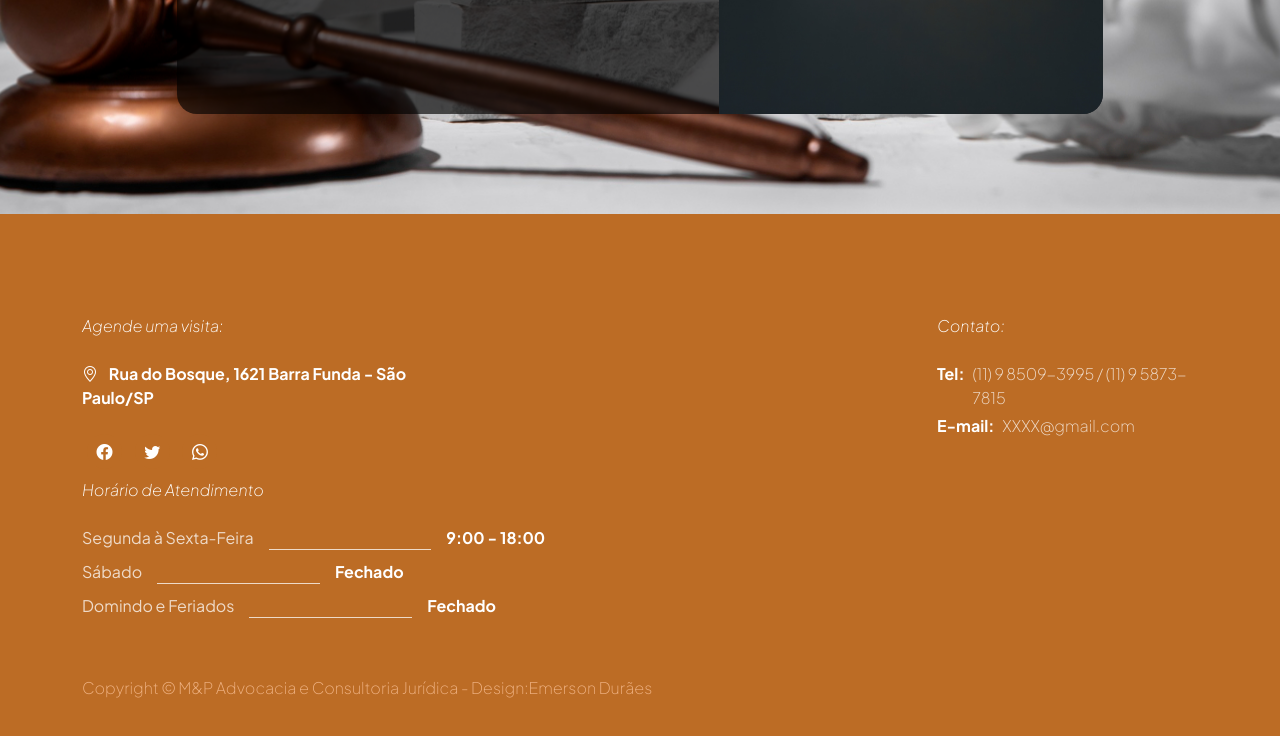
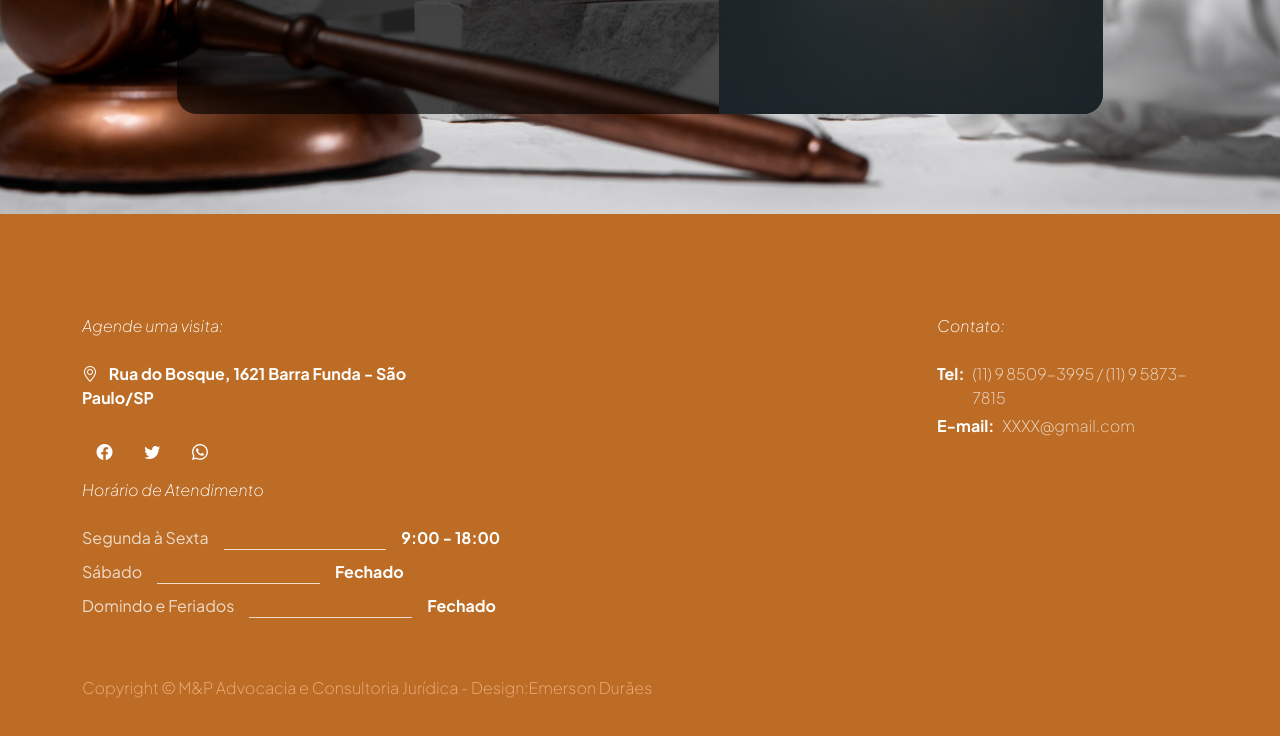
Before and after one commit to EmersonDuraes/mp, a plain HTML site: page reservation.html in a window 1280 px wide. Shown: the part 790-1526 px from the top of the page. Drawn offline with Linux system fonts and the light colour scheme.

Commit message:
Update reservation.html

```diff
--- a/reservation.html
+++ b/reservation.html
@@ -198,7 +198,7 @@ Bootstrap 5 HTML CSS Template
 
                                 <ul class="opening-hours-list">
                                     <li class="d-flex">
-                                        Segunda à Sexta-Feira
+                                        Segunda à Sexta
                                         <span class="underline"></span>
 
                                         <strong>9:00 - 18:00</strong>
```
